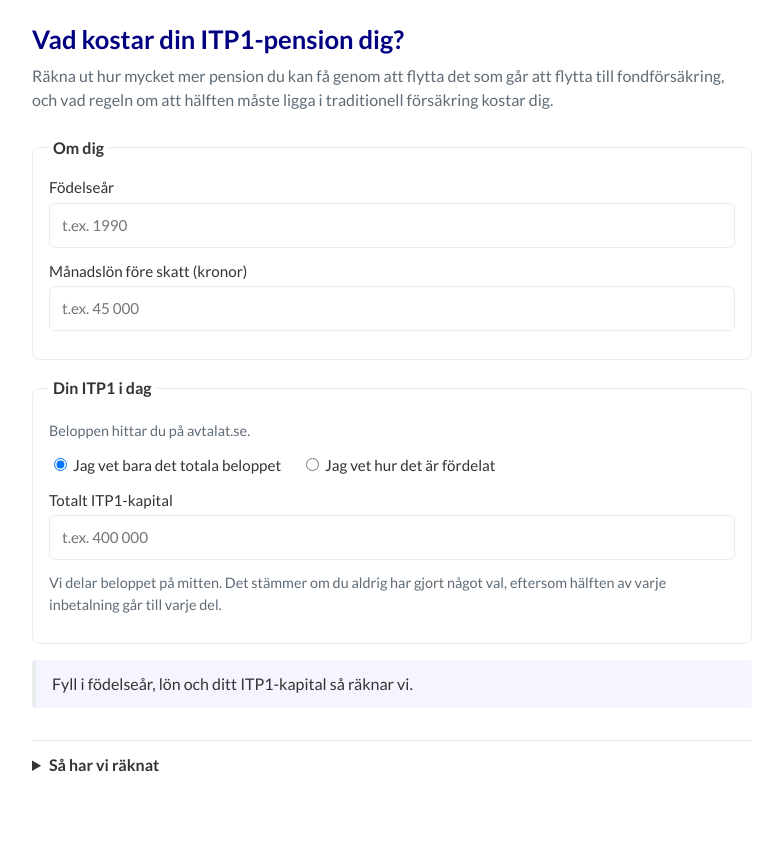
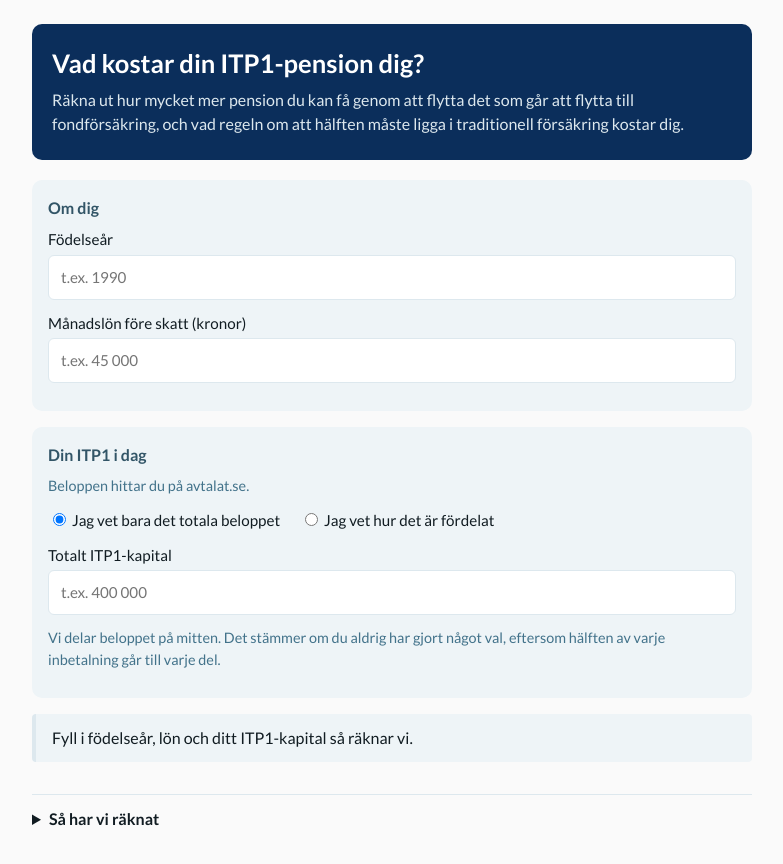
Before and after one commit to Smaspararguiden/verktyg, a website with bundled scripts: page itp/index.html in a window 1280 px wide. Shown: the whole page, without its empty margins (248-1031 px from the left). Before the commit the page ends 825 px from the top, so only its background shows below. Built offline with nearby package versions, Linux system fonts and the light colour scheme.

Commit message:
Colours from smaspararguiden.se instead of the chat brand
Off-white page, blue-grey form boxes, the campaign box's dark blue for the
top block and the key figures, and the site's button colour.

Co-Authored-By: Claude Opus 5.5 <noreply@anthropic.com>

```diff
--- a/itp/index.html
+++ b/itp/index.html
@@ -10,12 +10,14 @@
 </head>
 <body>
   <main>
+    <header class="topp">
       <h1>Vad kostar din ITP1-pension dig?</h1>
       <p class="ingress">
         Räkna ut hur mycket mer pension du kan få genom att flytta det som går att
         flytta till fondförsäkring, och vad regeln om att hälften måste ligga i
         traditionell försäkring kostar dig.
       </p>
+    </header>
 
     <form id="indata" autocomplete="off">
       <fieldset>
--- a/itp/stil.css
+++ b/itp/stil.css
@@ -1,5 +1,6 @@
-/* Styles for the ITP1 calculator page. Colours follow the Småspararguiden
-   brand as defined for the chat in the smaspararboten repo (brands.json).
+/* Styles for the ITP1 calculator page. Colours are taken from
+   smaspararguiden.se: blue-grey surfaces, the dark blue of the Befria ITP
+   campaign box and the site's buttons.
    The font is the site's Lato, served from this repo (Fontsource 5.2.7,
    Latin subset, which covers å, ä and ö; licence in typsnitt/OFL.txt). */
 
@@ -20,18 +21,23 @@
 }
 
 :root {
-  --text: #333333;
-  --dampad: #5f6b76;
-  --bakgrund: #ffffff;
-  --yta: #f5f5ff;
-  --kant: #e9ecef;
-  --accent: navy;
-  --fokus: #38267a;
+  --text: #111c22;
+  --dampad: #42728a;
+  --bakgrund: #fafafa;
+  --yta: #eef4f7;
+  --kant: #dde8ee;
+  --accent: #325567;
+  --fokus: #538eac;
+  --mork: #0b2e5b;
+  --pa-mork: #ffffff;
+  --pa-mork-dampad: #dde8ee;
+  --knapp: #42728a;
   --rod: #c0392b;
   --gul: #d4a017;
   --gron: #2e8b57;
   --trad: #bad2de;
-  --fond: navy;
+  --nuvarande: #538eac;
+  --fond: #0b2e5b;
   font-family: Lato, -apple-system, BlinkMacSystemFont, "Segoe UI", Roboto, sans-serif;
   color: var(--text);
   background: var(--bakgrund);
@@ -48,16 +54,29 @@ main {
 
 h1 { font-size: 1.6rem; line-height: 1.25; margin: 0 0 8px; }
 h2 { font-size: 1.2rem; margin: 32px 0 8px; }
-.ingress { color: var(--dampad); margin: 0 0 24px; }
+
+/* Top block in the style of the site's campaign box. */
+.topp {
+  background: var(--mork);
+  color: var(--pa-mork);
+  border-radius: 10px;
+  padding: 24px 20px;
+  margin: 0 0 20px;
+}
+.topp h1 { color: var(--pa-mork); }
+.ingress { color: var(--pa-mork-dampad); margin: 0; }
 .hjalp { color: var(--dampad); font-size: 0.9rem; margin: 4px 0 12px; }
 
 fieldset {
-  border: 1px solid var(--kant);
-  border-radius: 8px;
+  background: var(--yta);
+  border: none;
+  border-radius: 10px;
   padding: 16px;
   margin: 0 0 16px;
 }
-legend { font-weight: 700; padding: 0 4px; }
+/* Legends sit inside the box rather than on its edge. */
+legend { font-weight: 700; color: var(--accent); float: left; width: 100%; margin-bottom: 8px; padding: 0; }
+legend + * { clear: both; }
 
 label { display: block; margin: 0 0 12px; font-size: 0.95rem; }
 input[inputmode] {
@@ -69,6 +88,7 @@ input[inputmode] {
   font: inherit;
   border: 1px solid var(--kant);
   border-radius: 6px;
+  background: #ffffff;
 }
 input[inputmode]:focus { outline: 2px solid var(--fokus); outline-offset: 1px; }
 h1, h2 { color: var(--accent); }
@@ -92,11 +112,12 @@ h1, h2 { color: var(--accent); }
   margin: 16px 0;
 }
 .nyckeltal div {
-  background: var(--yta);
-  border-radius: 8px;
+  background: var(--mork);
+  color: var(--pa-mork);
+  border-radius: 10px;
   padding: 14px 16px;
 }
-.nyckeltal .etikett { font-size: 0.9rem; color: var(--dampad); }
+.nyckeltal .etikett { font-size: 0.9rem; color: var(--pa-mork-dampad); }
 .nyckeltal .belopp { font-size: 1.5rem; font-weight: 700; }
 
 .staplar { margin: 16px 0; }
@@ -109,14 +130,14 @@ h1, h2 { color: var(--accent); }
 }
 .stapel .spar {
   height: 14px;
-  background: var(--yta);
+  background: var(--kant);
   border-radius: 7px;
   overflow: hidden;
   margin-top: 4px;
 }
 .stapel .fyllning { height: 100%; background: var(--trad); border-radius: 7px; }
 .stapel.fond .fyllning { background: var(--fond); }
-.stapel.nuvarande .fyllning { background: var(--fokus); opacity: 0.6; }
+.stapel.nuvarande .fyllning { background: var(--nuvarande); }
 
 .trafikljus { display: flex; align-items: center; gap: 12px; }
 .trafikljus .lampa {
@@ -138,10 +159,11 @@ td.kalla { color: var(--dampad); }
 
 button {
   font: inherit;
-  padding: 8px 14px;
-  border: 1px solid var(--accent);
-  color: var(--accent);
-  background: var(--bakgrund);
-  border-radius: 6px;
+  padding: 10px 16px;
+  border: none;
+  color: var(--pa-mork);
+  background: var(--knapp);
+  border-radius: 10px;
   cursor: pointer;
 }
+button:hover { background: var(--accent); }
```
Lines whose indentation alone changed are shown as unchanged.
